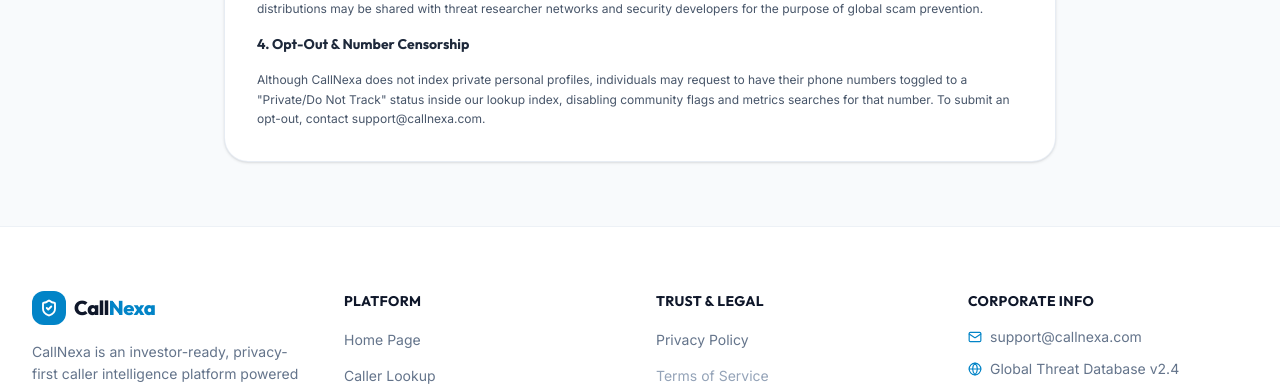
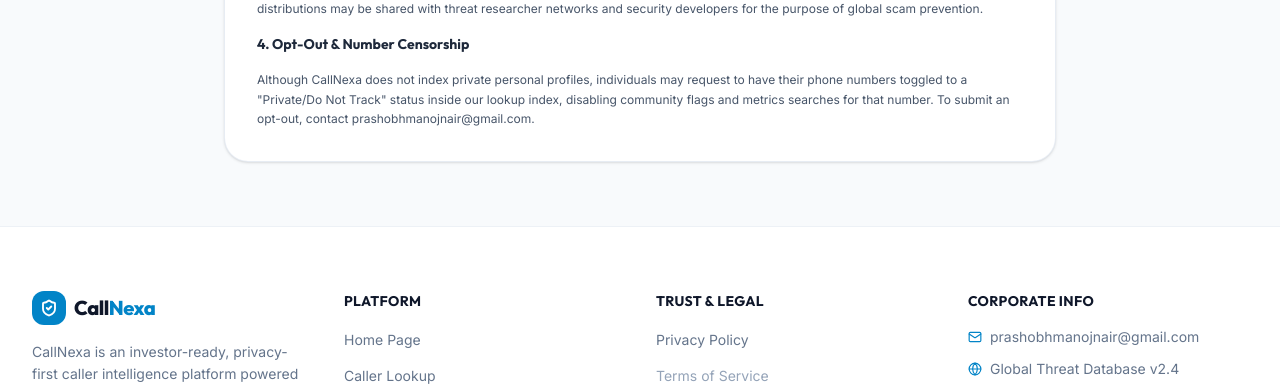
Before and after one commit to Prashobh-Nair/CallNexa, a Next.js app in the folder frontend/: page /privacy in a window 1280 px wide. Shown: the part 1203-1592 px from the top of the page. Built offline with nearby package versions, Linux system fonts and the light colour scheme.

Commit message:
Update support email to user's Gmail in Footer and Privacy policy

```diff
--- a/frontend/src/app/privacy/page.tsx
+++ b/frontend/src/app/privacy/page.tsx
@@ -89,7 +89,7 @@ export default function PrivacyPage() {
 
           <h4 className="font-heading font-bold text-sm text-gray-800">4. Opt-Out & Number Censorship</h4>
           <p>
-            Although CallNexa does not index private personal profiles, individuals may request to have their phone numbers toggled to a "Private/Do Not Track" status inside our lookup index, disabling community flags and metrics searches for that number. To submit an opt-out, contact support@callnexa.com.
+            Although CallNexa does not index private personal profiles, individuals may request to have their phone numbers toggled to a "Private/Do Not Track" status inside our lookup index, disabling community flags and metrics searches for that number. To submit an opt-out, contact prashobhmanojnair@gmail.com.
           </p>
         </div>
 
--- a/frontend/src/components/Footer.tsx
+++ b/frontend/src/components/Footer.tsx
@@ -102,7 +102,7 @@ export default function Footer() {
             <ul className="flex flex-col gap-3">
               <li className="flex items-center gap-2 text-sm text-gray-500">
                 <Mail size={14} className="text-brand-500" />
-                <span>support@callnexa.com</span>
+                <span>prashobhmanojnair@gmail.com</span>
               </li>
               <li className="flex items-center gap-2 text-sm text-gray-500">
                 <Globe size={14} className="text-brand-500" />
```
